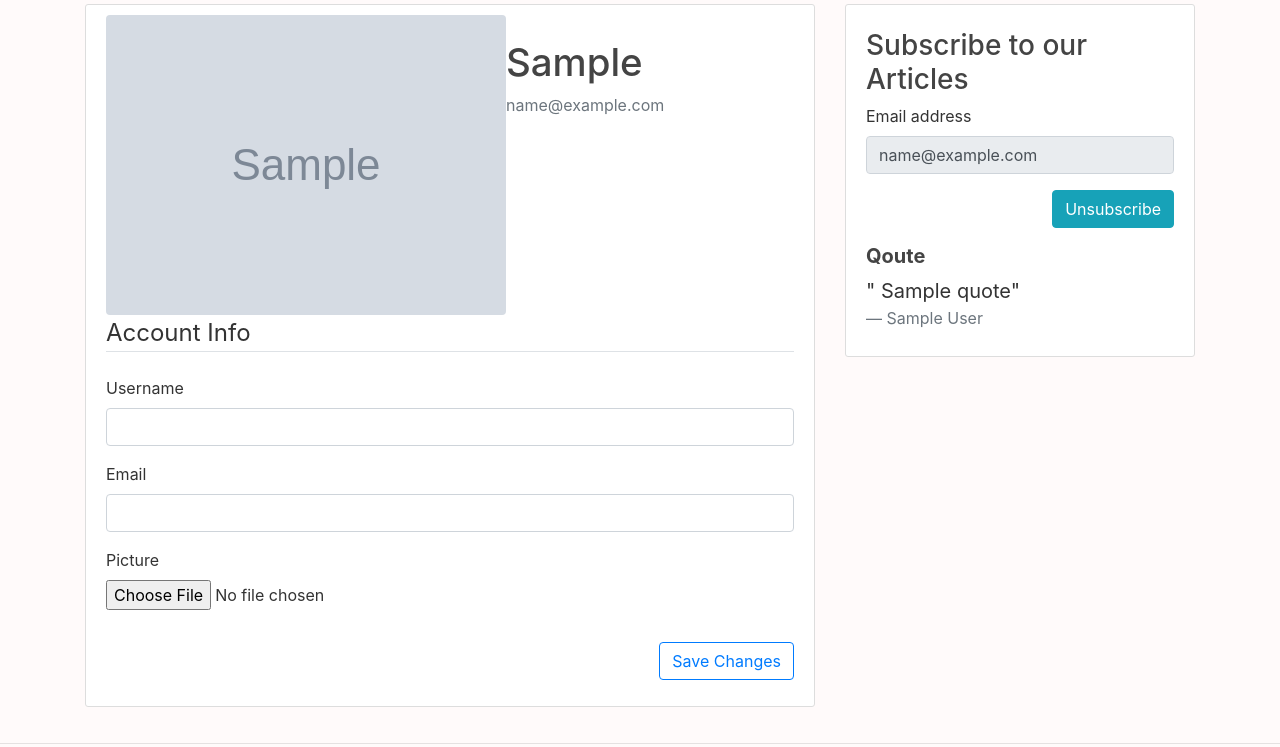
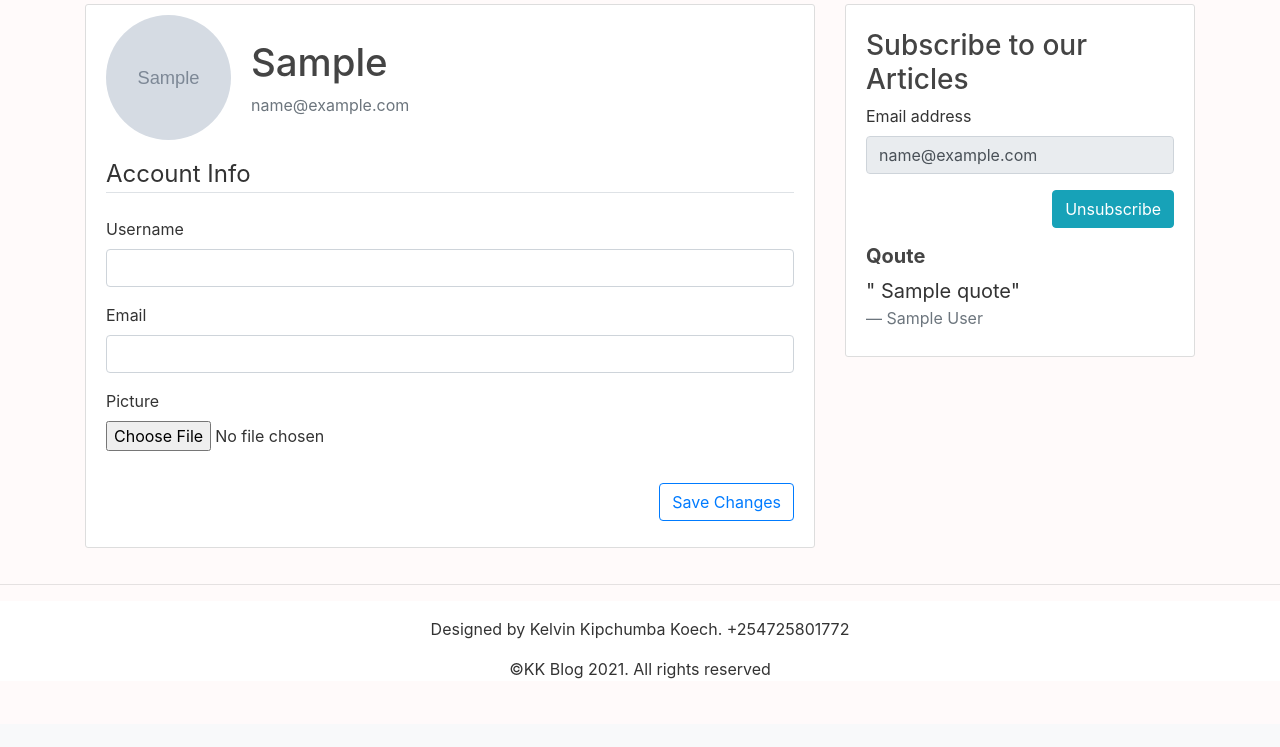
Before and after one commit to k-koech/flask-blog, a Flask app: template app/templates/profile.html in a window 1280 px wide. Shown: the part 76-823 px from the top of the page. After the commit the page ends 755 px from the top, so only its background shows below. Run offline with Flask 2, Linux system fonts and the light colour scheme; a user stored in the database is signed in; tables that the repository leaves empty hold one stand-in row (values such as "Sample post"); the template is opened without the code that fills it: most values are stand-ins (such as "Sample title", 1, 10 or a date in 2020); grey boxes marked "Sample" are stand-in pictures; form fields are guessed from the names that the template uses; some libraries are stand-ins or nearby versions.

Commit message:
updated picture path

```diff
--- a/app/templates/profile.html
+++ b/app/templates/profile.html
@@ -16,8 +16,8 @@
 
     <div class="content-section">
         <div class="media">
-            <!-- <img class="rounded-circle account-img" src="{{ image_file }}"> -->
-            <img src="{{url_for('static',filename="profile_images/"+current_user.image_file )}}" alt="" class="rounded">
+            <img class="rounded-circle account-img" src="{{ image_file }}">
+            <!-- <img src="{{url_for('static',filename="profile_images"+current_user.image_file )}}" alt="" class="rounded"> -->
 
             <div class="media-body mt-4">
               <h3 class="account-heading">{{ current_user.username|capitalize}}</h3>
```
